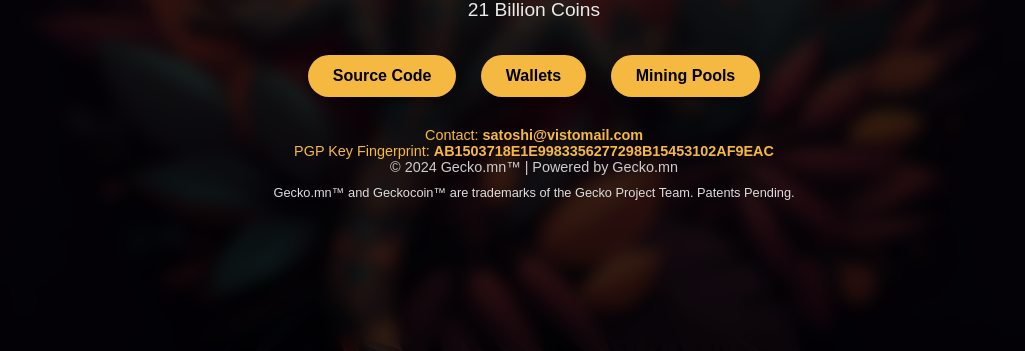
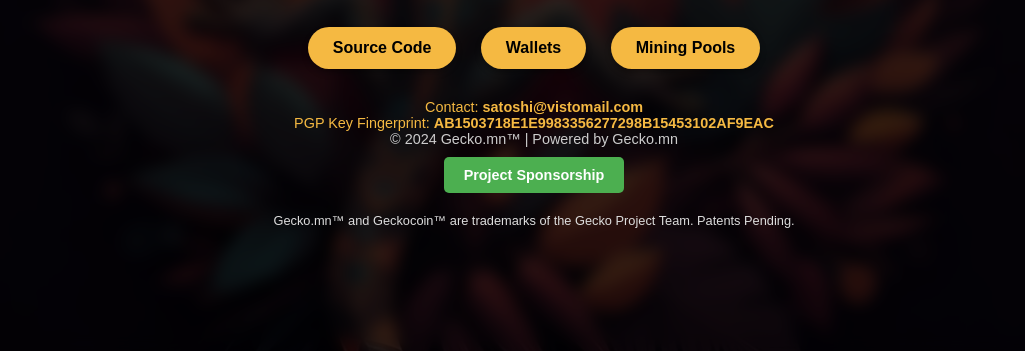
Before and after one commit to Elbannaorg/Gecko, a plain HTML site: page index.html in a window 1280 px wide. Shown: the part 449-800 px from the top of the page, without its empty margins (106-1131 px from the left). Drawn offline with Linux system fonts and the light colour scheme.

Commit message:
Update index.html

```diff
--- a/index.html
+++ b/index.html
@@ -101,6 +101,21 @@
         .contact a:hover {
             text-decoration: underline;
         }
+        .sponsorship-button {
+            display: inline-block;
+            margin: 10px;
+            padding: 10px 20px;
+            background-color: #4CAF50;
+            color: white;
+            border-radius: 5px;
+            text-decoration: none;
+            font-size: 0.9rem;
+            font-weight: bold;
+            transition: all 0.3s ease;
+        }
+        .sponsorship-button:hover {
+            background-color: #45a049;
+        }
 
         /* Responsive Styles */
         @media (max-width: 768px) {
@@ -148,6 +163,9 @@
             <div>
                 © 2024 Gecko.mn™ | Powered by Gecko.mn
             </div>
+            <div>
+                <a class="sponsorship-button" href="https://nowpayments.io/donation/gecko" target="_blank">Project Sponsorship</a>
+            </div>
             <div class="trademark">
                 Gecko.mn™ and Geckocoin™ are trademarks of the Gecko Project Team. Patents Pending.
             </div>
```
